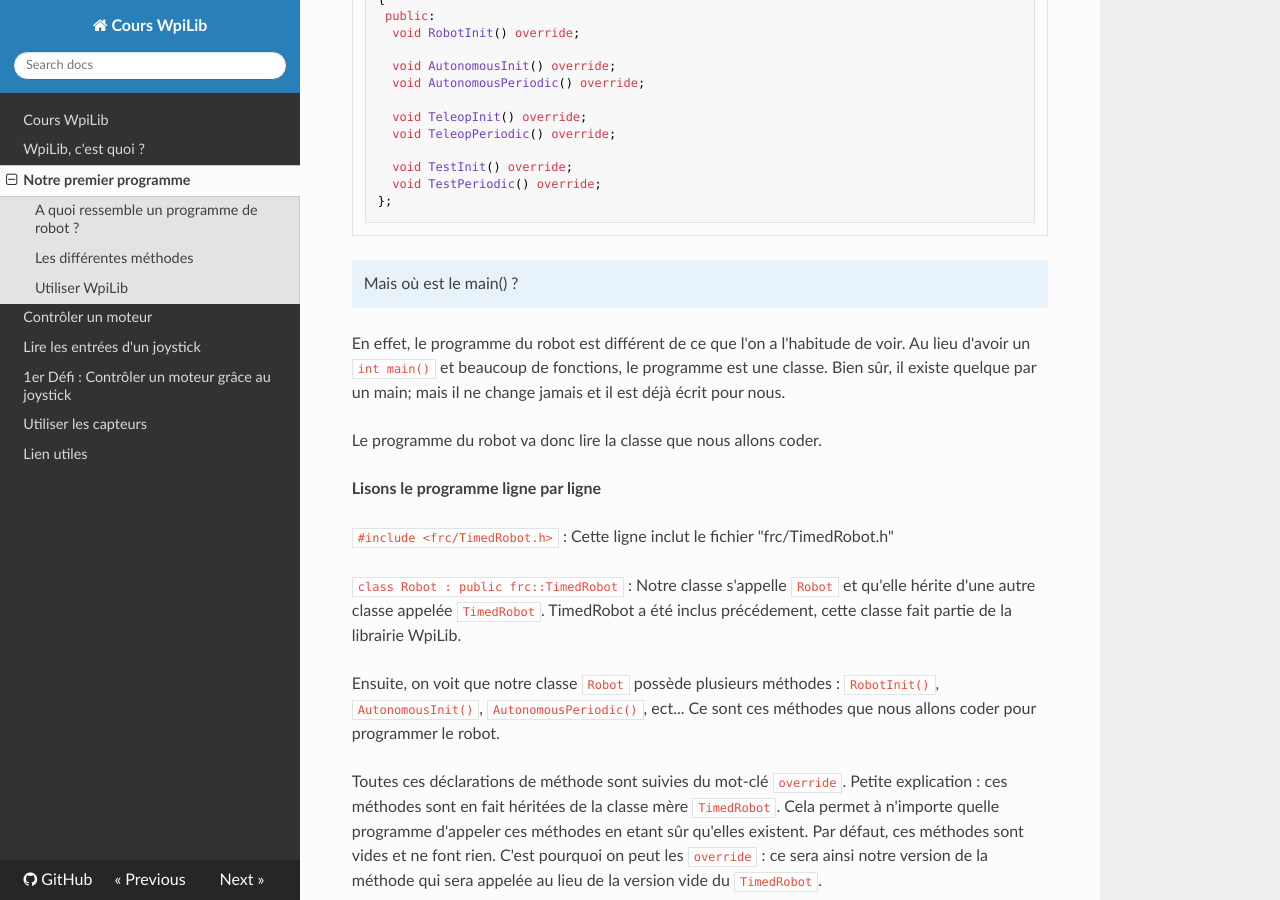
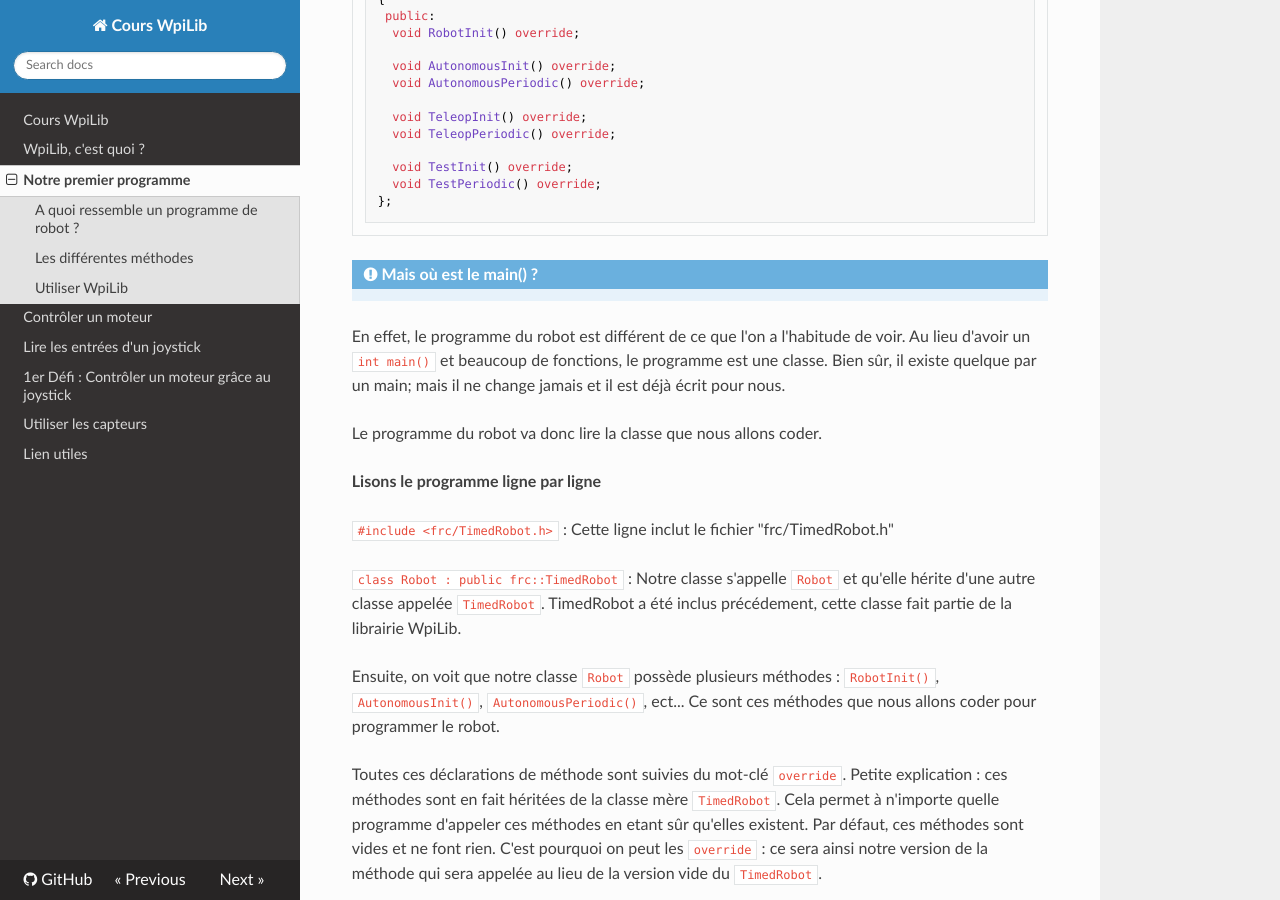
Before and after one commit to Team5553-RoboLyon/RoboLyon-Docs, an MkDocs documentation site: the page built from docs/2-Premier_Programme.md, in a window 1280 px wide and 900 px high, scrolled down 399 px. Built offline with MkDocs 1.6.1, drawn with Linux system fonts in a browser that asks for light colours; nearby versions of some CDN libraries.

````diff
--- a/docs/2-Premier_Programme.md
+++ b/docs/2-Premier_Programme.md
@@ -23,8 +23,8 @@ class Robot : public frc::TimedRobot
 };
 ```
 
-!!! question ""
-    Mais où est le main() ?
+!!! question "Mais où est le main() ?"
+
 
 En effet, le programme du robot est différent de ce que l'on a l'habitude de voir. Au lieu d'avoir un `int main()` et beaucoup de fonctions, le programme est une classe. Bien sûr, il existe quelque par un main; mais il ne change jamais et il est déjà écrit pour nous.
 
````
